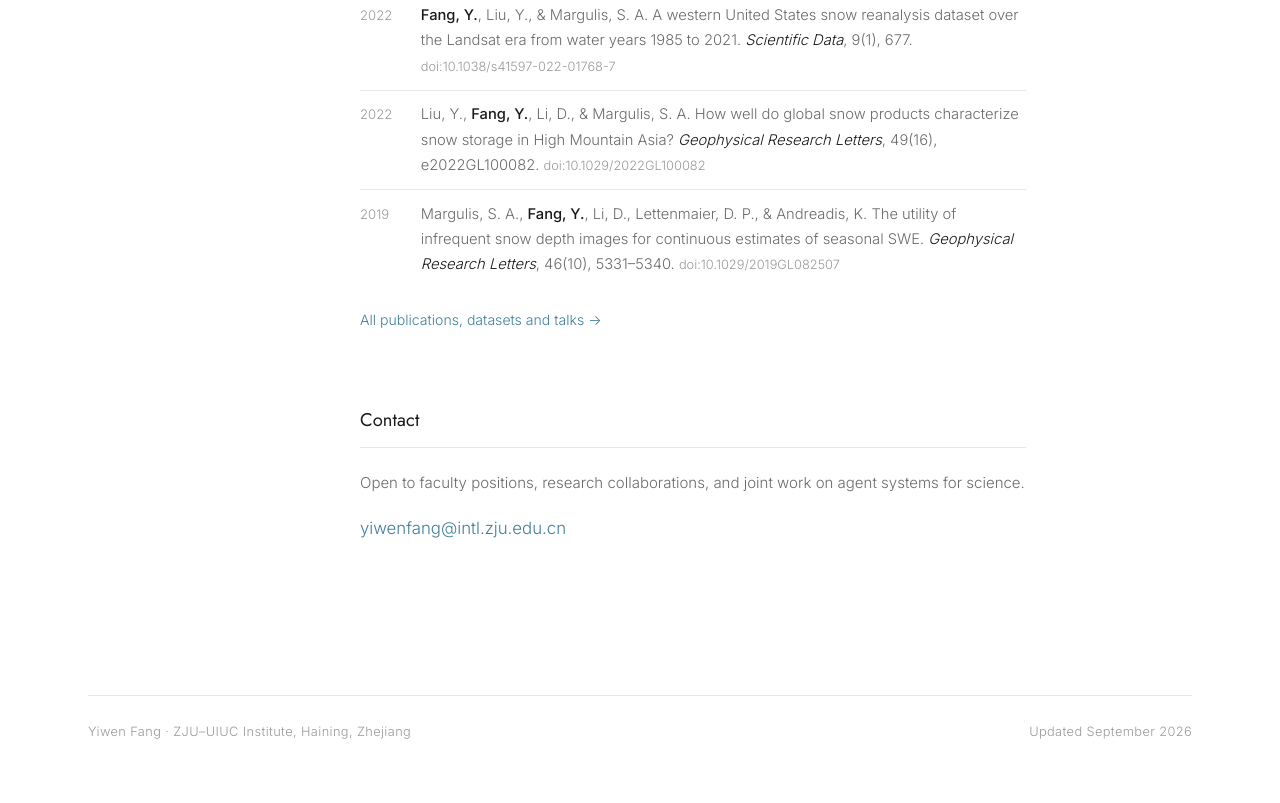
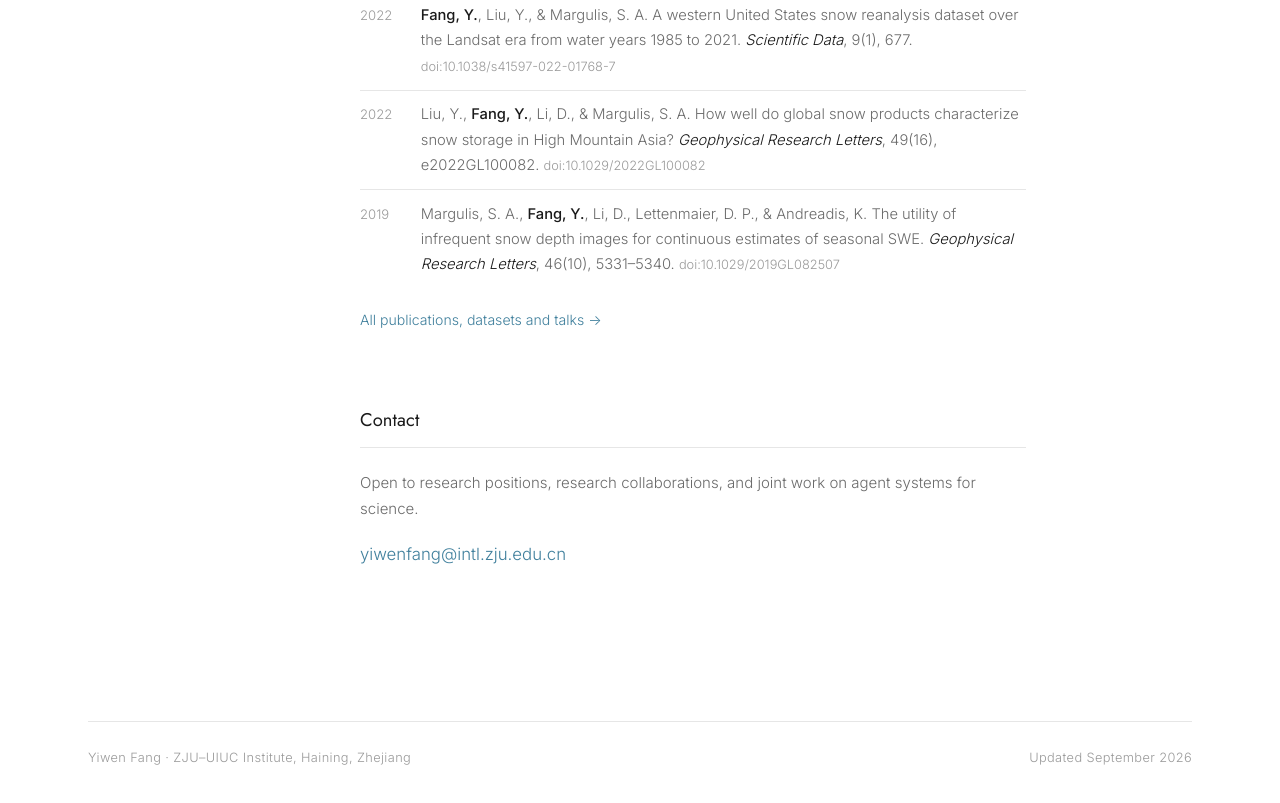
Before and after one commit to yiwenff/yiwenff.github.io, a plain HTML site: page index.html in a window 1280 px wide. Shown: the part 3757-4560 px from the top of the page. Drawn offline with Linux system fonts and the light colour scheme.

Commit message:
Contact: open to research positions, not faculty positions
Broadens the target beyond faculty searches.

Co-Authored-By: Claude Opus 5 <noreply@anthropic.com>

```diff
--- a/index.html
+++ b/index.html
@@ -150,7 +150,7 @@
 
     <section>
       <h2>Contact</h2>
-      <p>Open to faculty positions, research collaborations, and joint work on agent systems for science.</p>
+      <p>Open to research positions, research collaborations, and joint work on agent systems for science.</p>
       <p style="font-size:1.05rem"><a href="mailto:yiwenfang@intl.zju.edu.cn" style="color:var(--accent)">yiwenfang@intl.zju.edu.cn</a></p>
     </section>
 
```
